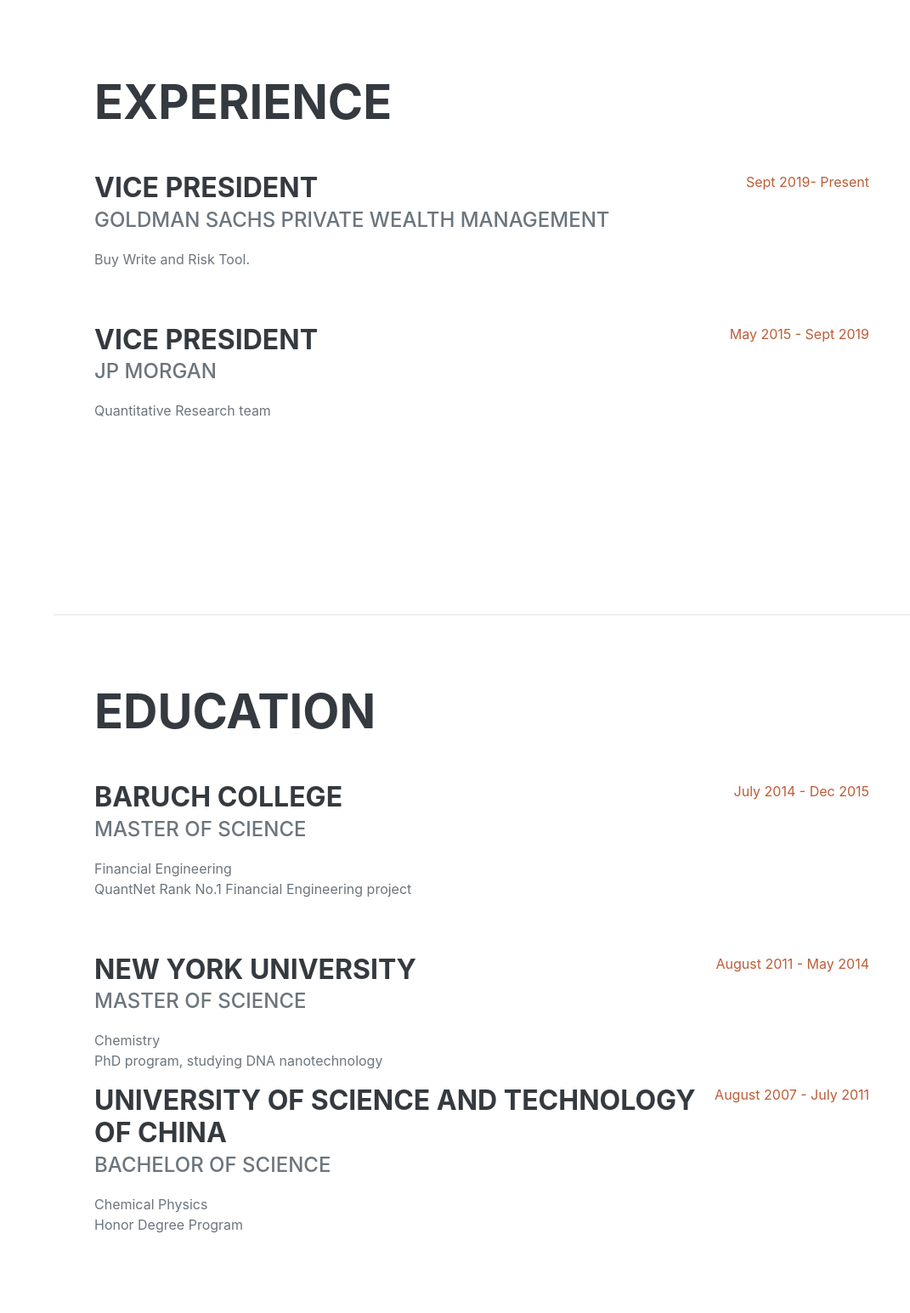
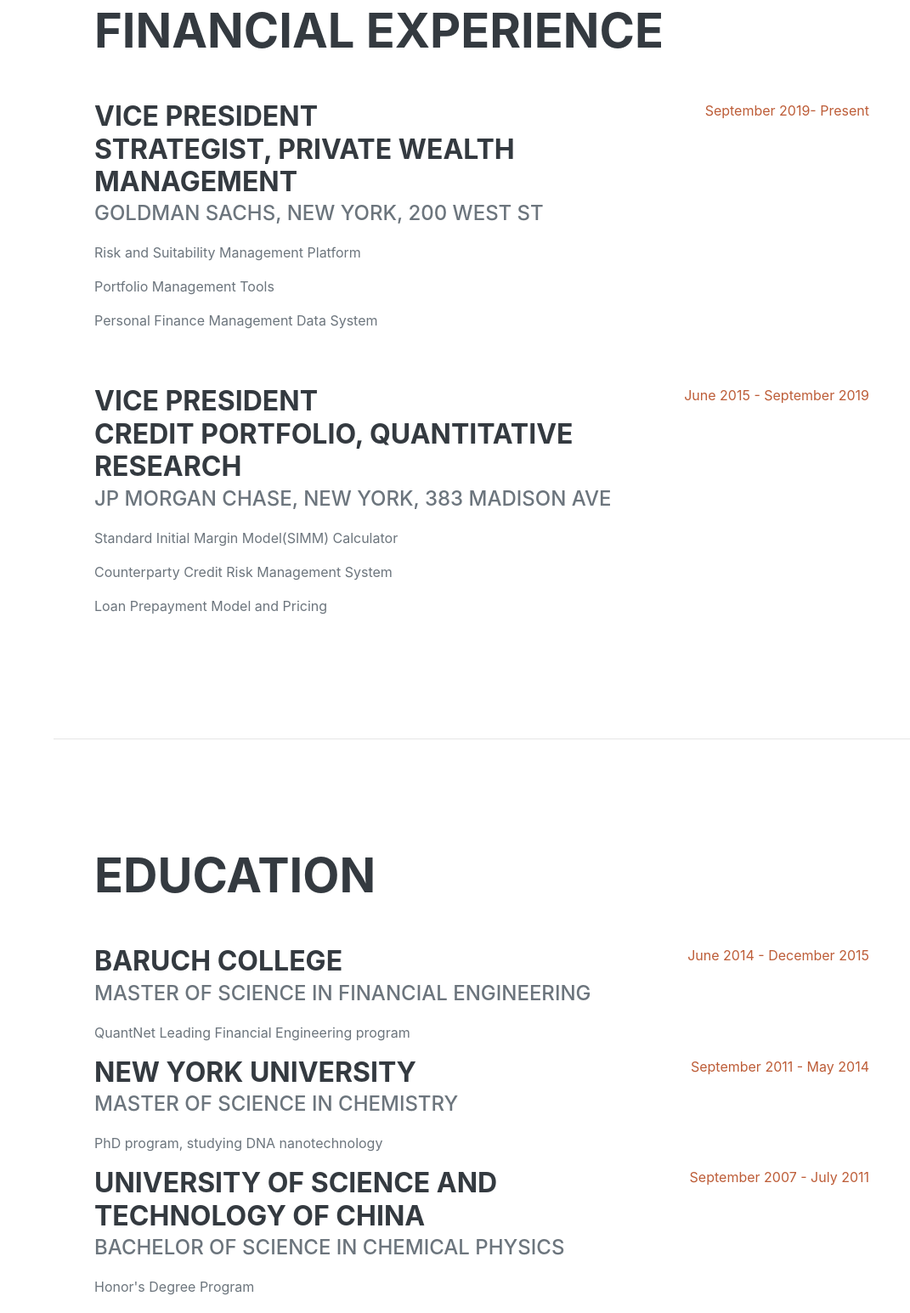
Before and after one commit to lslsls17/lslsls17.github.io, a plain HTML site: page index.html in a window 1280 px wide. Shown: the part 878-2423 px from the top of the page at 85% size, without its empty margins (209-1280 px from the left). Drawn offline with nearby package versions, Linux system fonts and the light colour scheme; a web font is replaced by a local one.

Commit message:
fill in information

```diff
--- a/index.html
+++ b/index.html
@@ -45,7 +45,8 @@
                     <div class="subheading mb-5">
                         <a href="lswht17@163.com">lswht17@163.com</a>
                     </div>
-                    <p class="lead mb-5">Quant/Strats</p>
+                    <p class="lead mb-5">I hope my site can help me introduce myself as a Quant/Strats knowing Finance/Math/Programing capable to contribute. </p>
+                    <p class="lead mb-5">I hope my site can lead you to some thoughts that seems obvious but able to change people's life if think twice. </p>
                     <div class="social-icons">
                         <a class="social-icon" href="https://www.linkedin.com/in/wuhaotian/"><i class="fab fa-linkedin-in"></i></a>
                         <a class="social-icon" href="https://github.com/lslsls17"><i class="fab fa-github"></i></a>
@@ -56,22 +57,28 @@
             <!-- Experience-->
             <section class="resume-section" id="experience">
                 <div class="resume-section-content">
-                    <h2 class="mb-5">Experience</h2>
+                    <h2 class="mb-5">Financial Experience</h2>
                     <div class="d-flex flex-column flex-md-row justify-content-between mb-5">
                         <div class="flex-grow-1">
                             <h3 class="mb-0">Vice President</h3>
-                            <div class="subheading mb-3">Goldman Sachs Private Wealth Management</div>
-                            <p>Buy Write and Risk Tool.</p>
+                            <h3 class="mb-0">Strategist, Private Wealth Management</h3>
+                            <div class="subheading mb-3">GOLDMAN SACHS, New York, 200 West St</div>
+                            <p>Risk and Suitability Management Platform</p>
+                            <p>Portfolio Management Tools</p>
+                            <p>Personal Finance Management Data System</p>
                         </div>
-                        <div class="flex-shrink-0"><span class="text-primary">Sept 2019- Present</span></div>
+                        <div class="flex-shrink-0"><span class="text-primary">September 2019- Present</span></div>
                     </div>
                     <div class="d-flex flex-column flex-md-row justify-content-between mb-5">
                         <div class="flex-grow-1">
                             <h3 class="mb-0">Vice President</h3>
-                            <div class="subheading mb-3">JP Morgan</div>
-                            <p>Quantitative Research team</p>
+                            <h3 class="mb-0">Credit Portfolio, Quantitative Research</h3>
+                            <div class="subheading mb-3">JP MORGAN CHASE, New York, 383 Madison Ave</div>
+                            <p>Standard Initial Margin Model(SIMM) Calculator</p>
+                            <p>Counterparty Credit Risk Management System</p>
+                            <p>Loan Prepayment Model and Pricing</p>
                         </div>
-                        <div class="flex-shrink-0"><span class="text-primary">May 2015 - Sept 2019</span></div>
+                        <div class="flex-shrink-0"><span class="text-primary">June 2015 - September 2019</span></div>
                     </div>
                 </div>
             </section>
@@ -80,32 +87,29 @@
             <section class="resume-section" id="education">
                 <div class="resume-section-content">
                     <h2 class="mb-5">Education</h2>
-                    <div class="d-flex flex-column flex-md-row justify-content-between mb-5">
+                    <div class="d-flex flex-column flex-md-row justify-content-between">
                         <div class="flex-grow-1">
                             <h3 class="mb-0">Baruch College</h3>
-                            <div class="subheading mb-3">Master of Science</div>
-                            <div>Financial Engineering</div>
-                            <p>QuantNet Rank No.1 Financial Engineering project</p>
+                            <div class="subheading mb-3">Master of Science in Financial Engineering</div>
+                            <p>QuantNet Leading Financial Engineering program</p>
                         </div>
-                        <div class="flex-shrink-0"><span class="text-primary">July 2014 - Dec 2015</span></div>
+                        <div class="flex-shrink-0"><span class="text-primary">June 2014 - December 2015</span></div>
                     </div>
                     <div class="d-flex flex-column flex-md-row justify-content-between">
                         <div class="flex-grow-1">
                             <h3 class="mb-0">New York University</h3>
-                            <div class="subheading mb-3">Master of Science</div>
-                            <div>Chemistry</div>
+                            <div class="subheading mb-3">Master of Science in Chemistry</div>
                             <p>PhD program, studying DNA nanotechnology</p>
                         </div>
-                        <div class="flex-shrink-0"><span class="text-primary">August 2011 - May 2014</span></div>
+                        <div class="flex-shrink-0"><span class="text-primary">September 2011 - May 2014</span></div>
                     </div>
                     <div class="d-flex flex-column flex-md-row justify-content-between">
                         <div class="flex-grow-1">
                             <h3 class="mb-0">University of Science and Technology of China</h3>
-                            <div class="subheading mb-3">Bachelor of Science</div>
-                            <div>Chemical Physics</div>
-                            <p>Honor Degree Program</p>
+                            <div class="subheading mb-3">Bachelor of Science in Chemical Physics</div>
+                            <p>Honor's Degree Program</p>
                         </div>
-                        <div class="flex-shrink-0"><span class="text-primary">August 2007 - July 2011</span></div>
+                        <div class="flex-shrink-0"><span class="text-primary">September 2007 - July 2011</span></div>
                     </div>
                 </div>
             </section>
@@ -114,16 +118,15 @@
             <section class="resume-section" id="skills">
                 <div class="resume-section-content">
                     <h2 class="mb-5">Skills</h2>
-                    <div class="subheading mb-3">Programming Languages & Tools</div>
+                    <div class="subheading mb-3">Programming and Computing Skills</div>
+                    <p>Slang, C++, Python, SQL, GraphQL</p>
                     <ul class="list-inline dev-icons">
-                        <li class="list-inline-item"><i class="fab fa-python"></i></li>
-                        <li class="list-inline-item"><i class="fab fa-html5"></i></li>
-                        <li class="list-inline-item"><i class="fab fa-css3-alt"></i></li>
                         <li class="list-inline-item"><i class="fab fa-js-square"></i></li>
                         <li class="list-inline-item"><i class="fab fa-react"></i></li>
                         <li class="list-inline-item"><i class="fab fa-node-js"></i></li>
                         <li class="list-inline-item"><i class="fab fa-npm"></i></li>
                     </ul>
+                    <p>Machine Learning techniques: Regression-based, Tree-based and simple Deep learning</p>
                     <div class="subheading mb-3">Financial Modeling Skills</div>
                     <ul class="fa-ul mb-0">
                         <li>
@@ -142,6 +145,12 @@
                     <div class="subheading mb-5">
                         <a href="https://mybinder.org/v2/gh/lslsls17/RentOrPurchase/main?filepath=RentOrPurchase.ipynb">Rent or Purchase</a>
                     </div>
+                    <div class="subheading mb-5">
+                        <a href="">A Perfect Quant Interview Question</a>
+                    </div>
+                    <div class="subheading mb-5">
+                        <a href="">When to retire</a>
+                    </div>
                 </div>
             </section>
             <hr class="m-0" />
```
